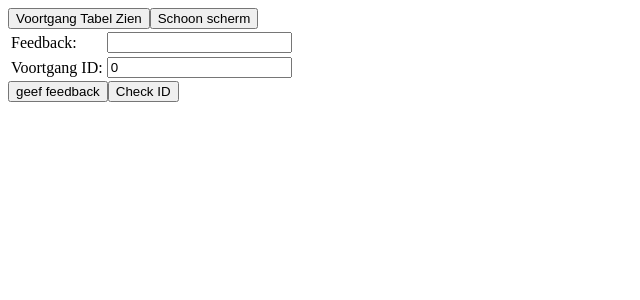
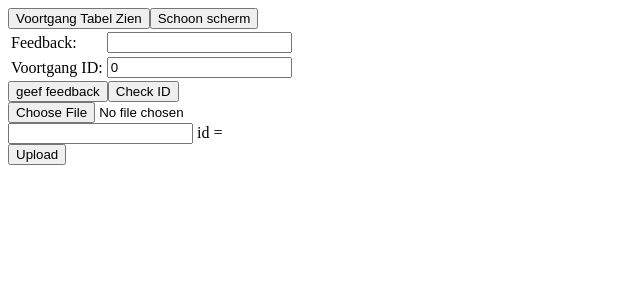
Before and after one commit to DASnoeken/Powerlift_App, an Angular app in the folder Frontend/Powerliften-coach/: page / in a window 1280 px wide. Shown: the top 300 px of the page, without its empty margins (0-640 px from the left). Built offline with nearby package versions, Linux system fonts and the light colour scheme.

Commit message:
De coach kan nu uploaden

```diff
--- /dev/null
+++ b/Frontend/Powerliften-coach/src/app/Oefening/oefening.component.html
@@ -0,0 +1,3 @@
+<input type="file" (change)="onFileSelected($event)"><br>
+<input type="text" (change)="setOefeningID($event)"> id = {{id}}<br>
+<input type="button" value="Upload" (click)="onUpload()">
--- /dev/null
+++ b/Frontend/Powerliften-coach/src/app/Oefening/oefening.component.ts
@@ -0,0 +1,29 @@
+import { Component } from '@angular/core';
+import { Oefening } from './oefening';
+import { OefeningService } from './oefening.service';
+import { $ } from 'protractor';
+
+@Component({
+    selector: 'de-oefening',
+    templateUrl: 'oefening.component.html',
+    providers: [OefeningService]
+})
+export class OefeningComponent{
+    deFoto : File;
+    id:number;
+    constructor(private oefeningService : OefeningService){
+
+    }
+    onFileSelected($event){
+        console.log($event);
+        this.deFoto = <File>$event.target.files[0];
+    }
+    onUpload(){
+        console.log("onUpload");
+        console.log(this.deFoto.name);
+        this.oefeningService.verstuurFoto(this.id,this.deFoto).subscribe(oefening => console.log(oefening));
+    }
+    setOefeningID($event){
+        this.id = $event.target.value;
+    }
+}
--- /dev/null
+++ b/Frontend/Powerliften-coach/src/app/Oefening/oefening.service.ts
@@ -0,0 +1,23 @@
+import { Injectable } from '@angular/core';
+import { Oefening } from './oefening';
+import { Observable } from 'rxjs';
+import { HttpClient, HttpHeaders } from '@angular/common/http';
+
+@Injectable()
+export class OefeningService{
+    constructor(private http : HttpClient){}
+
+    httpOptions = {
+        headers: new HttpHeaders({
+            'Content-Type': 'application/json'
+        })
+    }
+
+    //POST
+    verstuurFoto(id:number,deFoto:File) : Observable<Oefening>{
+        console.log("verstuurFoto()");
+        const fd = new FormData();
+        fd.append('image',deFoto,deFoto.name);
+        return this.http.post<Oefening>("http://localhost:8082/Oefening/"+id+"/image",fd);
+    }
+}
--- /dev/null
+++ b/Frontend/Powerliften-coach/src/app/Oefening/oefening.ts
@@ -0,0 +1,6 @@
+export class Oefening{
+    id? : number;
+    naam : string;
+    uitleg : string;
+    foto: File;
+}
--- a/Frontend/Powerliften-coach/src/app/app.component.html
+++ b/Frontend/Powerliften-coach/src/app/app.component.html
@@ -1 +1,2 @@
 <de-voortgang></de-voortgang>
+<de-oefening></de-oefening>
--- a/Frontend/Powerliften-coach/src/app/app.module.ts
+++ b/Frontend/Powerliften-coach/src/app/app.module.ts
@@ -6,11 +6,13 @@ import { FormsModule } from '@angular/forms';
 import { AppRoutingModule } from './app-routing.module';
 import { AppComponent } from './app.component';
 import { VoortgangComponent } from './Voortgang/voortgang.component';
+import { OefeningComponent } from './Oefening/oefening.component';
 
 @NgModule({
   declarations: [
     AppComponent,
-    VoortgangComponent
+    VoortgangComponent,
+    OefeningComponent
   ],
   imports: [
     BrowserModule,
```
Also changed, not shown: 2 other files (tests, documents, lock files or other folders).
